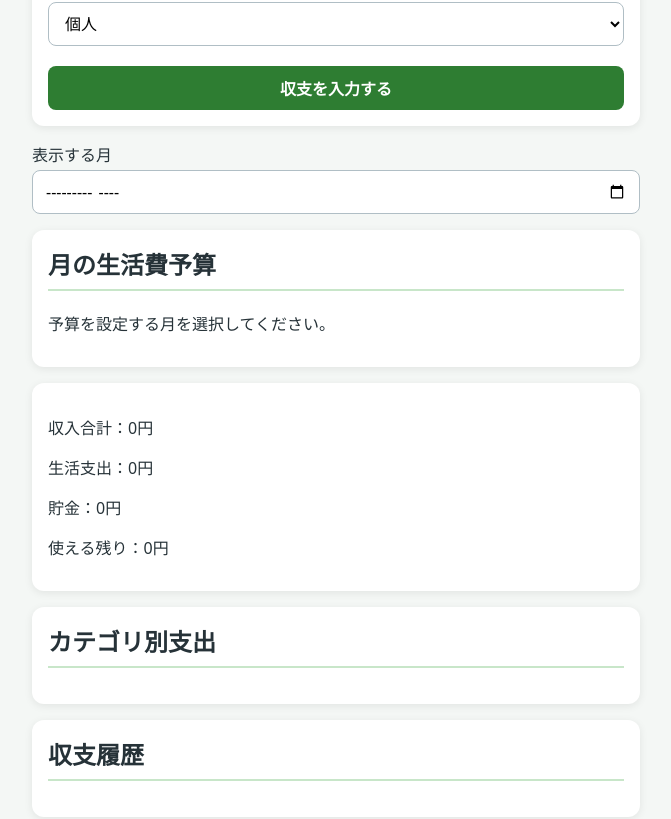
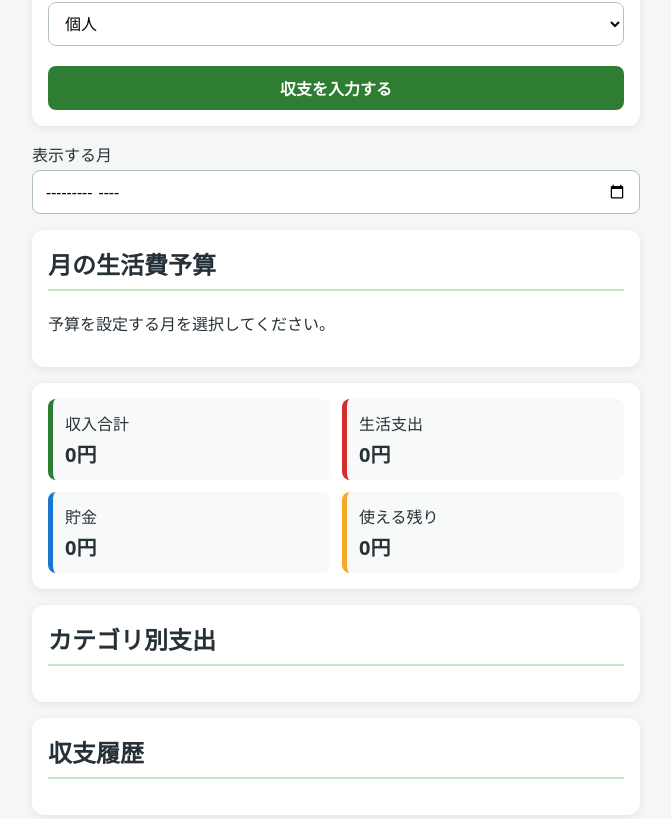
Before and after one commit to wasyun4/zubora-kakeibo-pwa, a React (Vite) app: page / in a window 1280 px wide. Shown: the part 862-1681 px from the top of the page, without its empty margins (304-975 px from the left). Built offline with nearby package versions, Linux system fonts and the light colour scheme.

Commit message:
style: improve monthly summary

```diff
--- a/src/components/Summary.tsx
+++ b/src/components/Summary.tsx
@@ -12,11 +12,26 @@ function Summary({
   availableBalance,
 }: SummaryProps) {
   return (
-    <section>
-      <p>収入合計：{incomeTotal}円</p>
-      <p>生活支出：{expenseTotal}円</p>
-      <p>貯金：{savingsTotal}円</p>
-      <p>使える残り：{availableBalance}円</p>
+    <section className="summary">
+      <div className="summary-item income">
+        <span>収入合計</span>
+        <strong>{incomeTotal}円</strong>
+      </div>
+
+      <div className="summary-item expense">
+        <span>生活支出</span>
+        <strong>{expenseTotal}円</strong>
+      </div>
+
+      <div className="summary-item savings">
+        <span>貯金</span>
+        <strong>{savingsTotal}円</strong>
+      </div>
+
+      <div className="summary-item balance">
+        <span>使える残り</span>
+        <strong>{availableBalance}円</strong>
+      </div>
     </section>
   );
 }
--- a/src/styles.css
+++ b/src/styles.css
@@ -114,3 +114,40 @@ li button {
 .delete-button:hover {
   background: #a92222;
 }
+
+.summary {
+  display: grid;
+  grid-template-columns: repeat(2, 1fr);
+  gap: 0.75rem;
+}
+
+.summary-item {
+  display: flex;
+  flex-direction: column;
+  gap: 0.25rem;
+  padding: 0.75rem;
+  text-align: left;
+  border-left: 5px solid;
+  border-radius: 0.5rem;
+  background: #f7faf8;
+}
+
+.summary-item strong {
+  font-size: 1.25rem;
+}
+
+.income {
+  border-color: #2e7d32;
+}
+
+.expense {
+  border-color: #d32f2f;
+}
+
+.savings {
+  border-color: #1976d2;
+}
+
+.balance {
+  border-color: #f9a825;
+}
```
